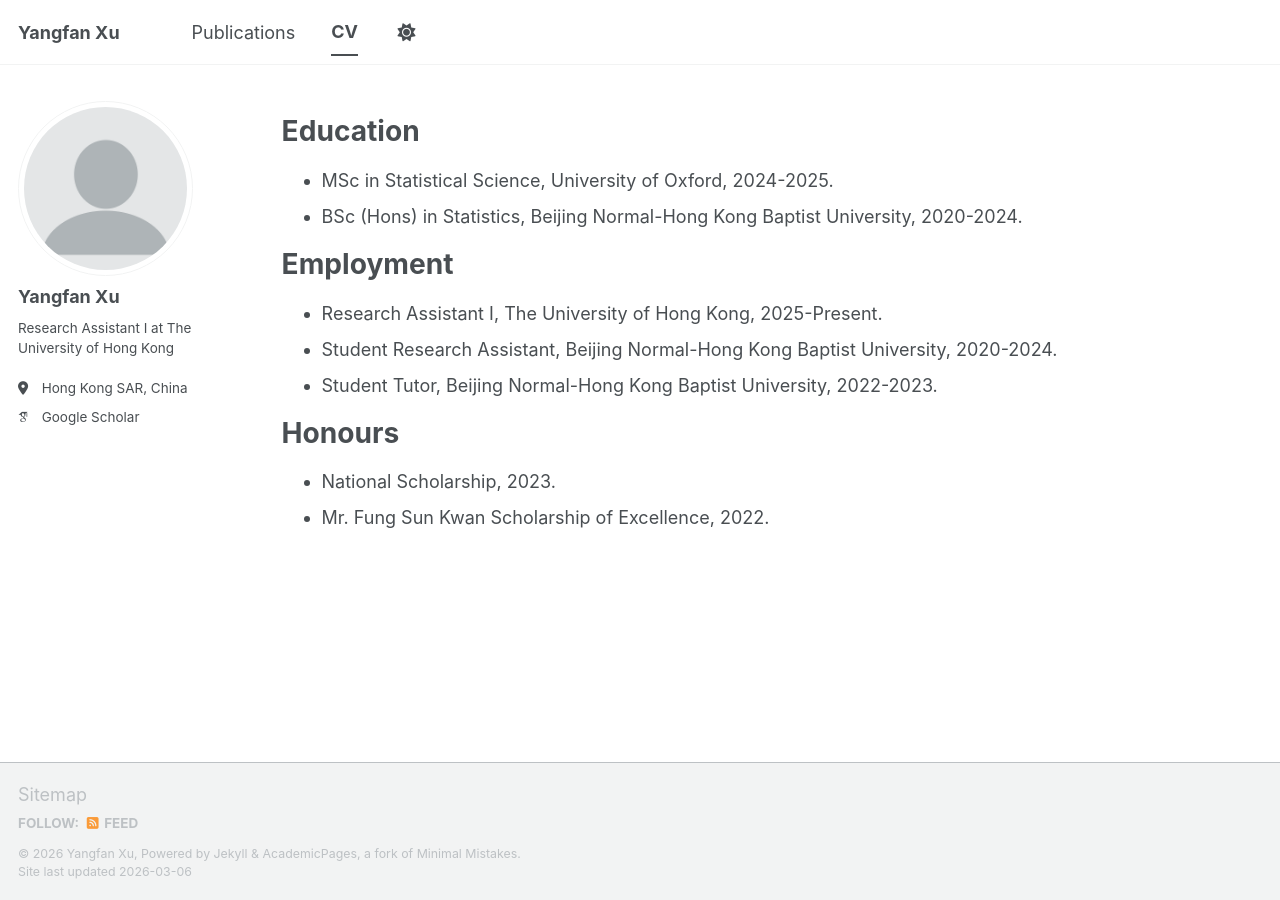
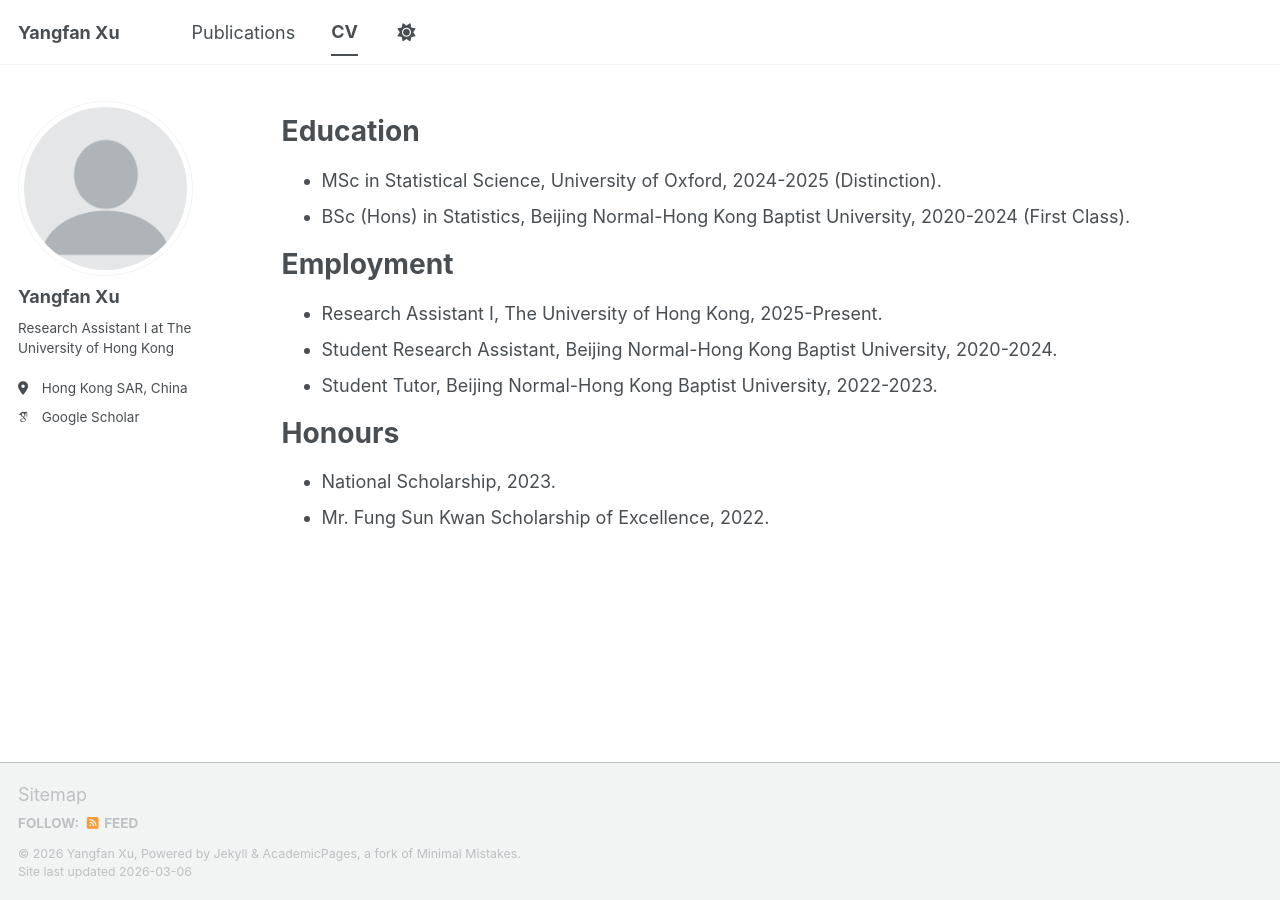
Before and after one commit to ethanxu02/ethanxu02.github.io, a Jekyll site: the page built from _pages/cv.md, in a window 1280 px wide. Built offline with Jekyll 4.4.1, drawn with Linux system fonts in a browser that asks for light colours; some web fonts are replaced; a script bundle is joined from its source files by our own code; library files that are not in the unit come from our copies.

Commit message:
Update cv.md

```diff
--- a/_pages/cv.md
+++ b/_pages/cv.md
@@ -11,8 +11,8 @@ redirect_from:
 
 Education
 ======
-* MSc in Statistical Science, University of Oxford, 2024-2025.
-* BSc (Hons) in Statistics, Beijing Normal-Hong Kong Baptist University, 2020-2024.
+* MSc in Statistical Science, University of Oxford, 2024-2025 (Distinction).
+* BSc (Hons) in Statistics, Beijing Normal-Hong Kong Baptist University, 2020-2024 (First Class).
 
 Employment
 ======
```
